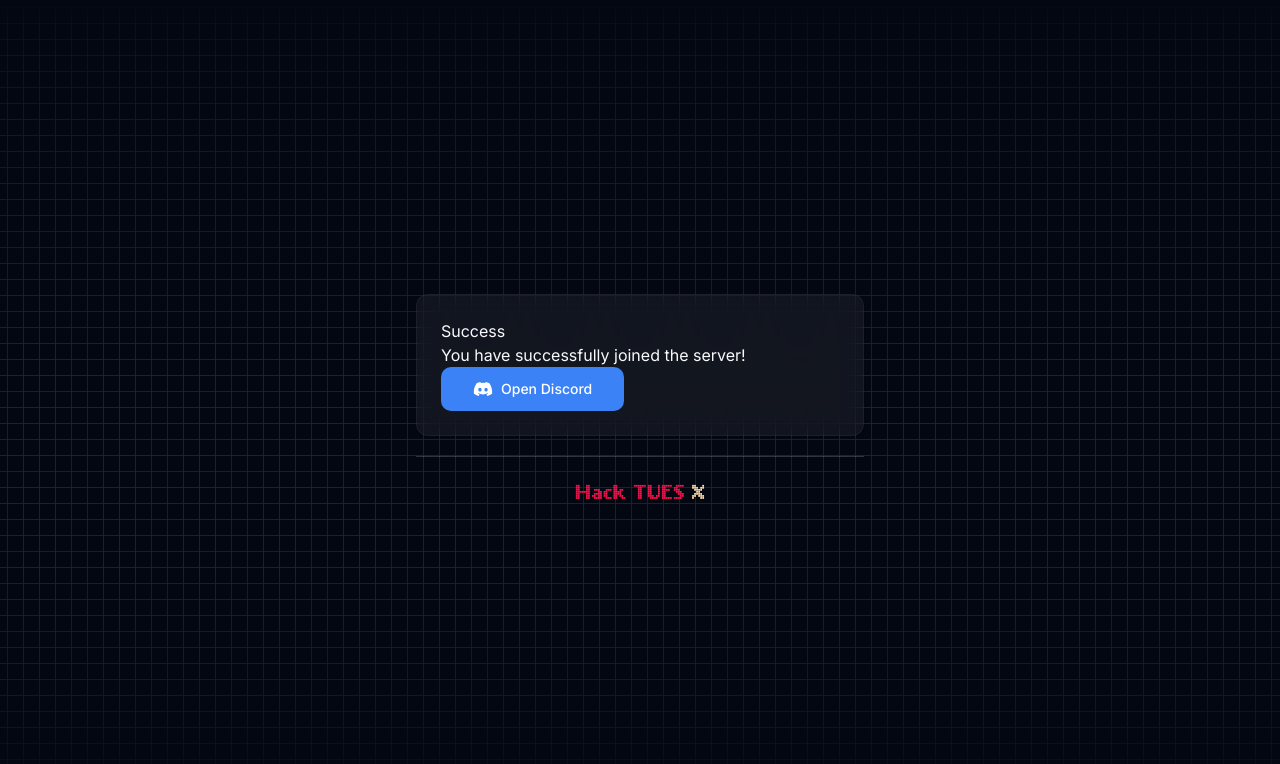
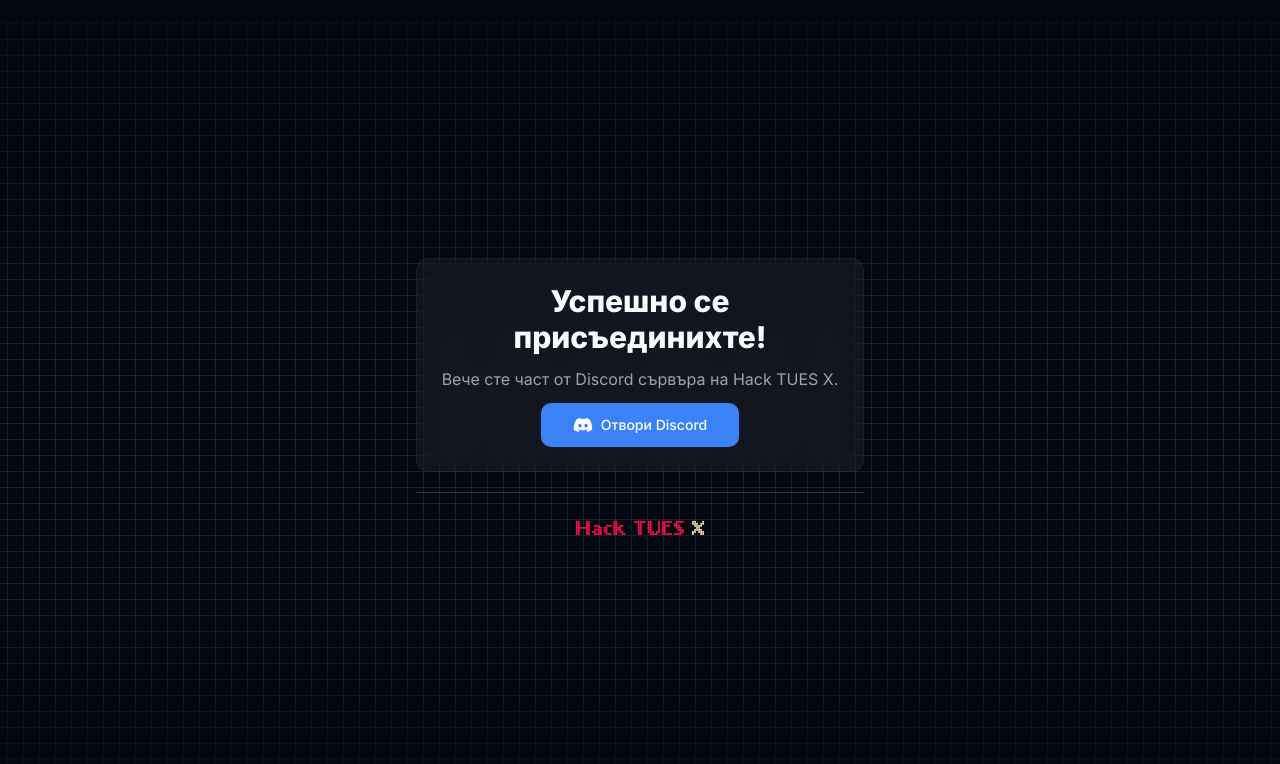
Before and after one commit to hacktues-10/portal, a Next.js app: page /success in a window 1280 px wide. Shown: the top 764 px of the page. Built offline with nearby package versions, Linux system fonts and the light colour scheme.

Commit message:
styled success page

```diff
--- a/src/app/success/_components/static-discord-open-button.tsx
+++ b/src/app/success/_components/static-discord-open-button.tsx
@@ -13,7 +13,7 @@
         href={`https://discord.com/channels/${props.joinGuildId}/${props.joinChannelId}`}
       >
         <DiscordButtonIcon />
-        Open Discord
+        Отвори Discord
       </a>
     </DiscordButton>
   );
--- a/src/app/success/page.tsx
+++ b/src/app/success/page.tsx
@@ -5,9 +5,11 @@
 
 export default function JoinSuccessPage() {
   return (
-    <div>
-      <h1>Success</h1>
-      <p>You have successfully joined the server!</p>
+    <div className="space-y-3 text-center">
+      <h1 className="text-3xl font-extrabold">Успешно се присъединихте!</h1>
+      <p className="text-muted-foreground">
+        Вече сте част от Discord сървъра на Hack&nbsp;TUES&nbsp;X.
+      </p>
       <Suspense
         fallback={
           <StaticDiscordOpenButton
```
